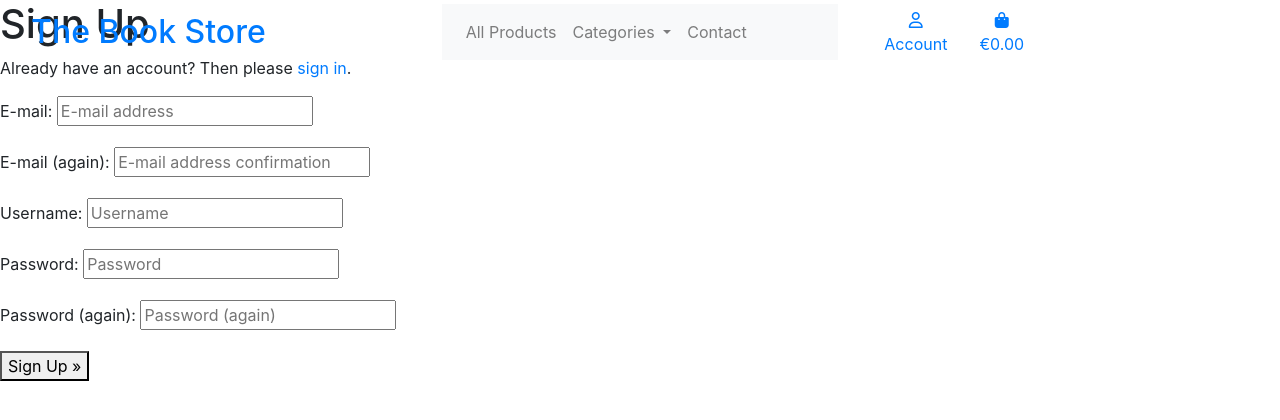
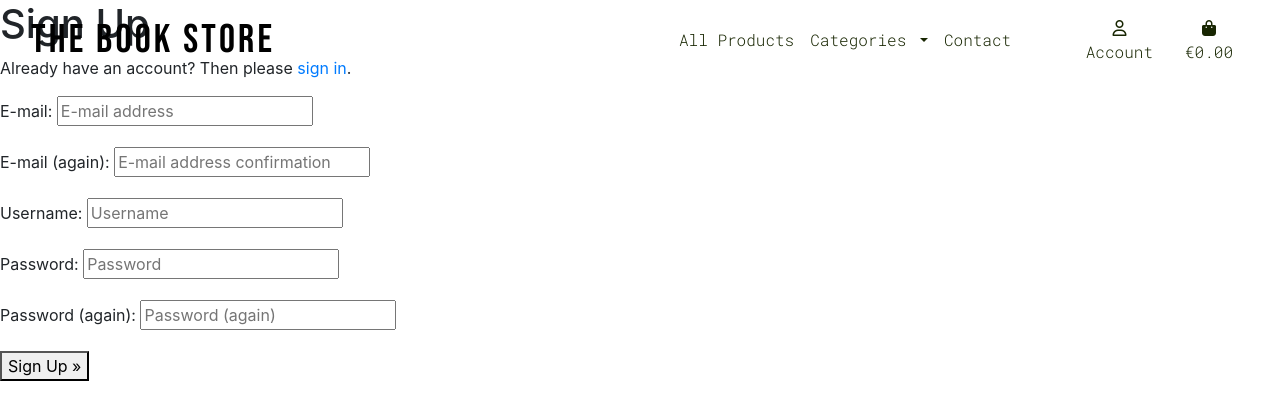
Before and after one commit to EllyC20/The-BookStore-MS4, a Django app: page /accounts/signup/ in a window 1280 px wide. Shown: the top 420 px of the page. Run offline with Django 3.2, Linux system fonts and the light colour scheme; some libraries are stand-ins or nearby versions.

Commit message:
Add styling to navbar

```diff
--- a/static/css/base.css
+++ b/static/css/base.css
@@ -1,3 +1,33 @@
+@import url('https://fonts.googleapis.com/css2?family=Bebas+Neue&display=swap');
+@import url('https://fonts.googleapis.com/css2?family=Roboto+Mono:wght@300&display=swap');
+
+/* Navbar profile and basket */
 ul.list-inline.list-unstyled.text-center.my-0 {
     display: flex;
 }
+
+.dropdown-menu {
+    left: auto;
+}
+
+/* Navbar links */
+
+.navbar,
+.navbar a {
+    font-family: 'Roboto Mono', monospace;
+    color: #182602;
+}
+
+.navbar-toggler-icon {
+    background-color: red;
+}
+
+/* Navbar brand */
+
+.store-name {
+    font-family: 'Bebas Neue', cursive;
+    color: #000;
+    letter-spacing: 0.2rem;
+    font-size: 2.5rem;
+    text-decoration: none;
+}
--- a/templates/base.html
+++ b/templates/base.html
@@ -37,13 +37,13 @@
 
     <header class="container-fluid fixed-top">
         <div class="row">
-            <div class="col-12 col-lg-4 my-auto py-1 py-lg-0 text-center text-lg-left">
+            <div class="col-12 col-lg-6 my-auto py-1 py-lg-0 text-center text-lg-left">
                 <a href="{% url 'home' %}" class="nav-link">
-                    <h2 class="text-black my-0">The Book Store</h2>
+                    <h2 class="my-0 store-name">The Book Store</h2>
                 </a>
             </div>
-            <div class="col-12 col-lg-4 my-auto py-1 py-lg-0">
-                <nav class="navbar navbar-expand-lg navbar-light bg-light">
+            <div class="col-12 col-lg-6 my-auto py-1 py-lg-0">
+                <nav class="navbar navbar-expand-lg">
                     <button class="navbar-toggler" type="button" data-toggle="collapse" data-target="#navbarSupportedContent" aria-controls="navbarSupportedContent" aria-expanded="false" aria-label="Toggle navigation">
                       <span class="navbar-toggler-icon"></span>
                     </button>
@@ -68,9 +68,6 @@
                           </li>
                       </ul>
                     </div>
-                  </nav>
-            </div>
-            <div class="col-12 col-lg-4 my-auto py-1 py-lg-0">
                     <ul class="list-inline list-unstyled text-center my-0">
                         <li class="list-inline-dropdown">
                             <a class="nav-link" id="user-options" data-toggle="dropdown" arira-haspopup="true" aria-expanded="false" href="#">
@@ -104,10 +101,10 @@
                                         {% endif %}
                                     </p>
                                 </div>
-
                             </a>
                         </li>
                     </ul>
+                  </nav>
             </div>
         </div>
     </header>
```
Lines whose indentation alone changed are shown as unchanged.
